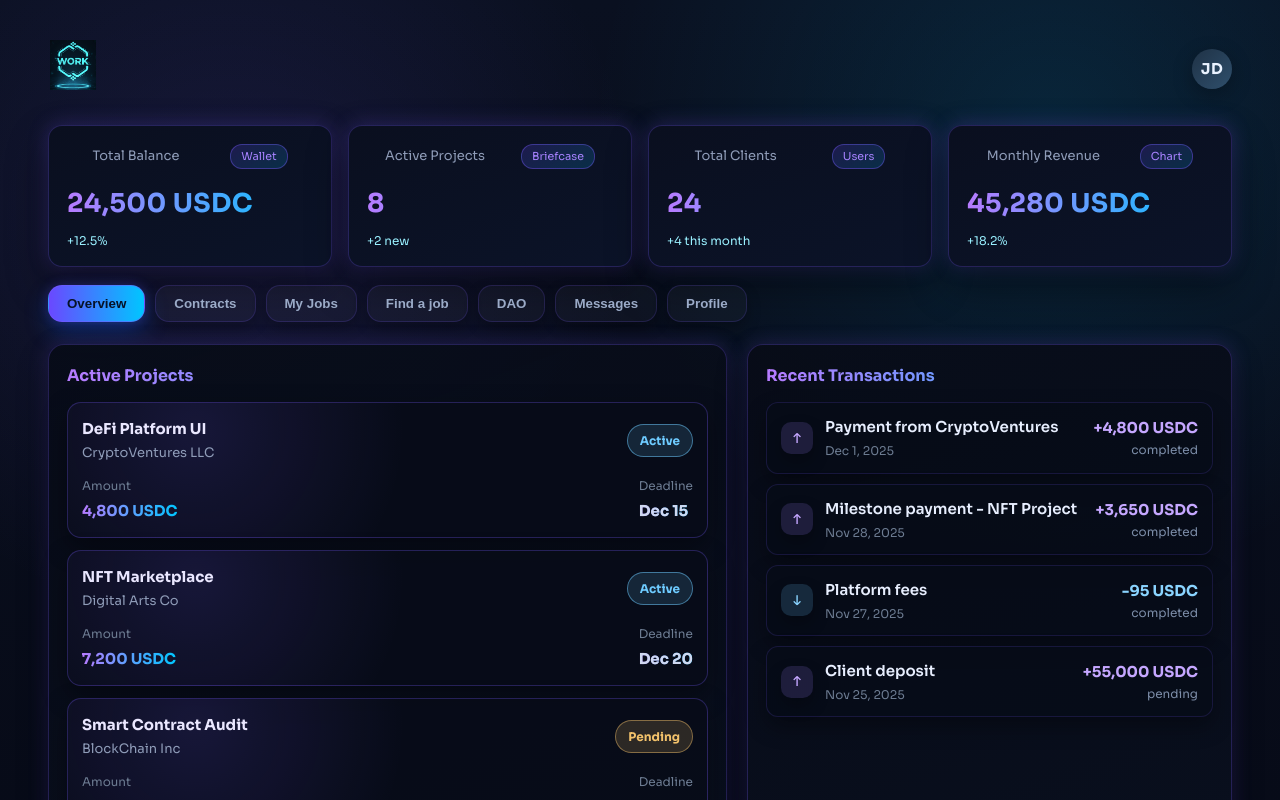
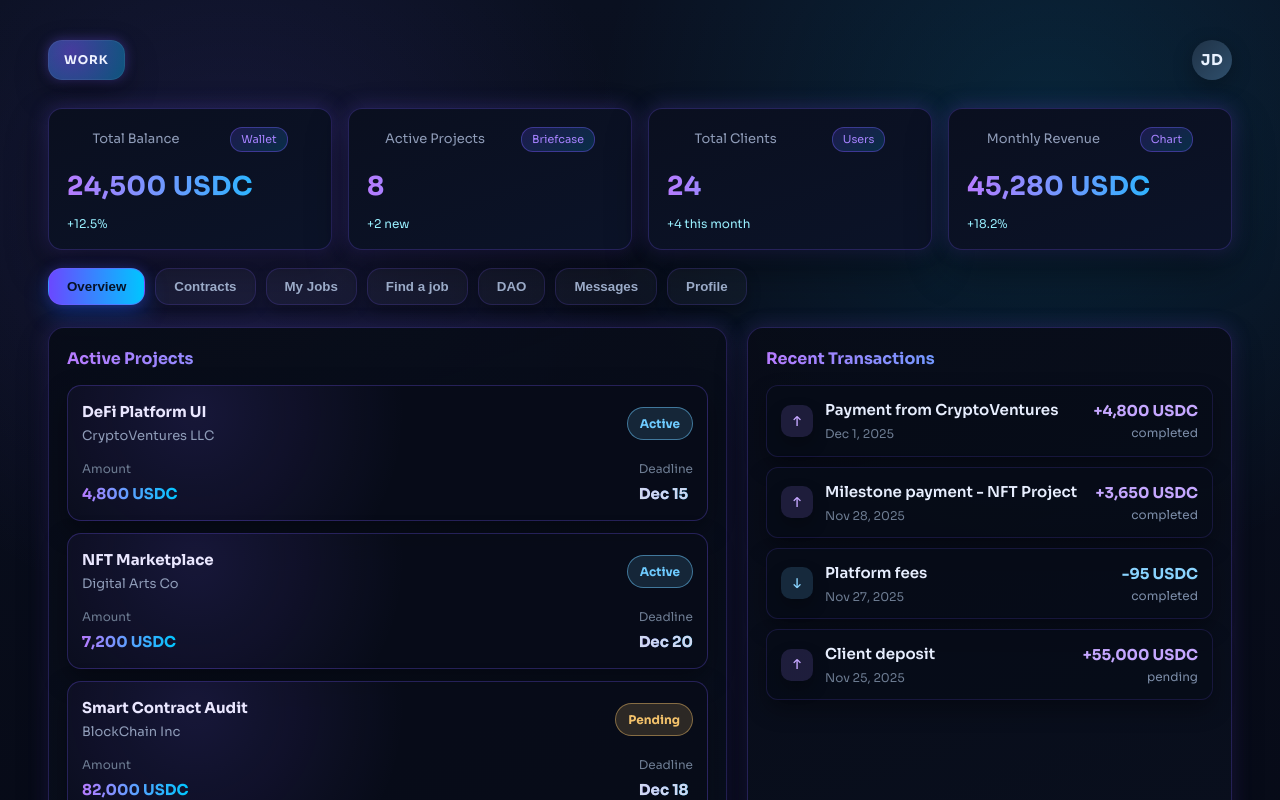
Before and after one commit to tchoifr/dashboard-work, a Vue app: page / in a window 1280 px wide. Both pictures are taken after a click on the button "Connecter mon wallet". Shown: the top 800 px of the page. Built offline with nearby package versions, Linux system fonts and the light colour scheme.

Commit message:
feat: replace logo with a styled "WORK" pill in the DashboardView component header

```diff
--- a/src/components/DashboardView.vue
+++ b/src/components/DashboardView.vue
@@ -28,9 +28,7 @@ const setTab = (tab) => {
 <template>
   <div class="page">
     <header class="top-bar">
-      <div class="brand">
-       <img style="width: 50px; height: 50px; object-fit: contain;" src="/src/assets/logo-work.png" alt="">
-      </div>
+      <div class="work-pill">WORK</div>
       <div class="profile">JD</div>
     </header>
 
@@ -83,20 +81,23 @@ const setTab = (tab) => {
   margin-bottom: 28px;
 }
 
-.brand-title {
-  font-size: 20px;
-  font-weight: 700;
-  color: #e9f2ff;
-}
-
-.accent {
-  color: #3dc7ff;
-}
-
-.subtitle {
-  color: #7c8da8;
-  font-size: 13px;
-  margin-top: 2px;
+.work-pill {
+  display: inline-flex;
+  align-items: center;
+  justify-content: center;
+  padding: 10px 16px;
+  min-width: 72px;
+  border-radius: 14px;
+  background: radial-gradient(circle at 30% 30%, rgba(120, 90, 255, 0.5), rgba(0, 198, 255, 0.35)),
+    linear-gradient(145deg, rgba(24, 33, 64, 0.9), rgba(18, 26, 54, 0.96));
+  color: #eef2ff;
+  font-weight: 800;
+  letter-spacing: 0.08em;
+  font-size: 12px;
+  box-shadow:
+    0 14px 32px rgba(0, 0, 0, 0.35),
+    0 0 12px rgba(120, 90, 255, 0.4),
+    inset 0 0 0 1px rgba(255, 255, 255, 0.06);
 }
 
 .profile {
```
